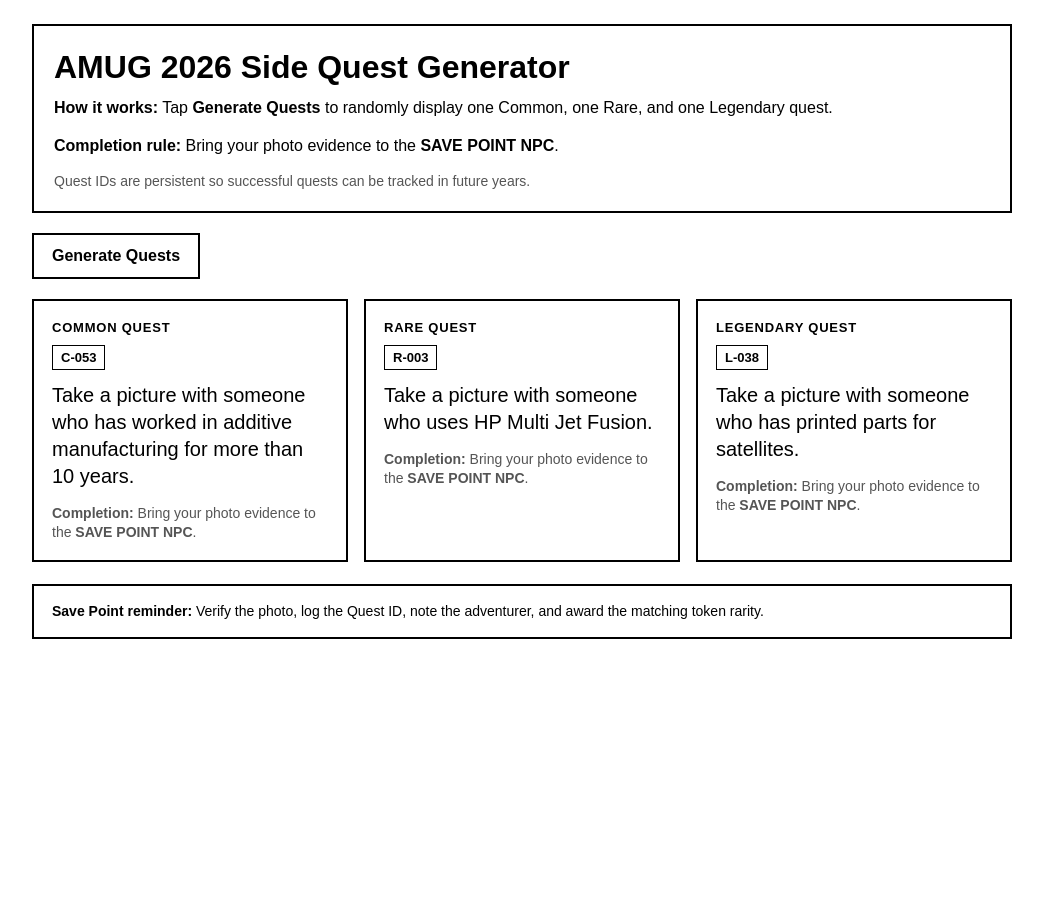
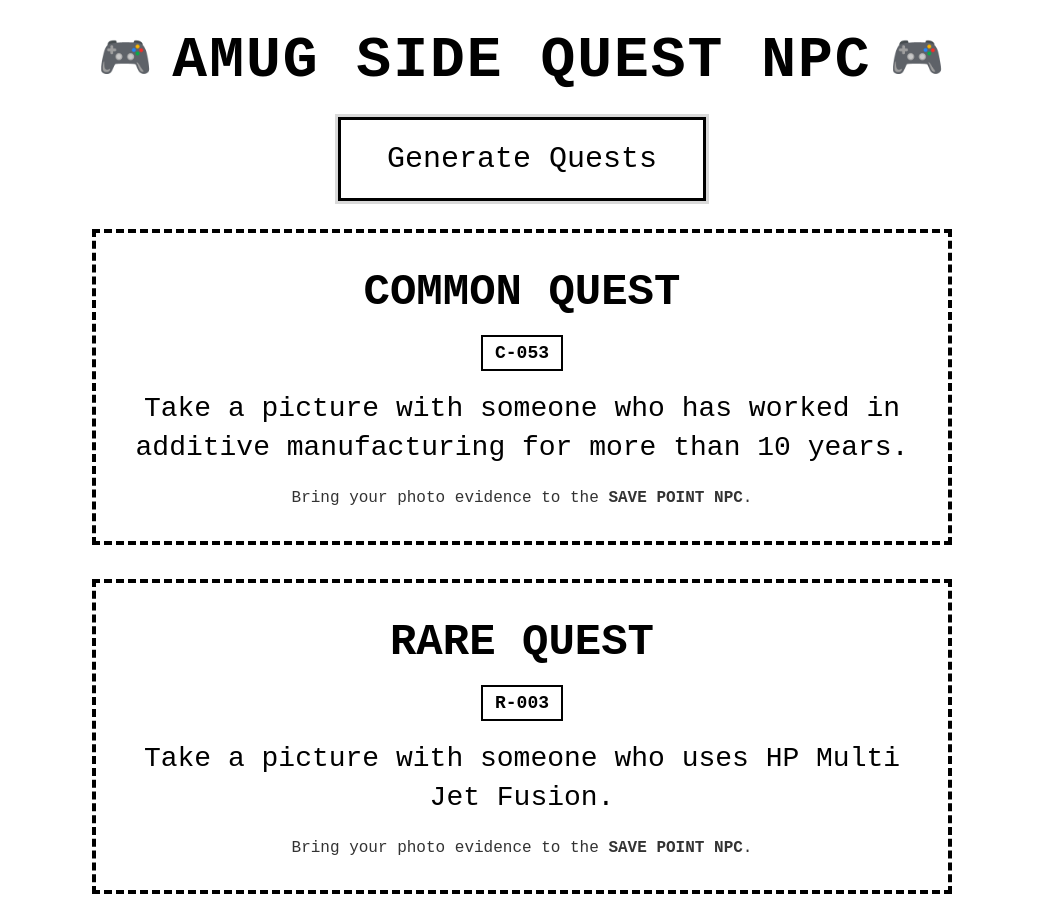
Before and after one commit to CodebountyDK/amug-side-quest, a plain HTML site: page index.html in a window 1280 px wide. Shown: the top 897 px of the page, without its empty margins (118-1161 px from the left). Before the commit the page ends 800 px from the top, so only its background shows below. Drawn offline with Linux system fonts and the light colour scheme.

Commit message:
index.html

```diff
--- a/index.html
+++ b/index.html
@@ -3,136 +3,135 @@
 <head>
   <meta charset="UTF-8" />
   <meta name="viewport" content="width=device-width, initial-scale=1.0" />
-  <title>AMUG 2026 Side Quest Generator</title>
+  <title>AMUG Side Quest NPC</title>
   <style>
     :root {
       --bg: #ffffff;
       --text: #000000;
+      --accent: #000000;
       --border: #000000;
-      --muted: #555555;
+      --panel: #ffffff;
+      --muted: #333333;
     }
 
-    * { box-sizing: border-box; }
+    * {
+      box-sizing: border-box;
+    }
 
     body {
       margin: 0;
-      padding: 24px;
-      font-family: Arial, Helvetica, sans-serif;
       background: var(--bg);
       color: var(--text);
-      line-height: 1.35;
+      font-family: "Courier New", Courier, monospace;
+      min-height: 100vh;
     }
 
     .page {
       max-width: 980px;
       margin: 0 auto;
+      padding: 20px 18px 40px;
+      text-align: center;
     }
 
-    .header {
-      border: 2px solid var(--border);
-      padding: 20px;
-      margin-bottom: 20px;
-      background: #fff;
+    .title {
+      display: flex;
+      justify-content: center;
+      align-items: center;
+      gap: 18px;
+      font-size: clamp(30px, 5vw, 58px);
+      font-weight: 700;
+      letter-spacing: 2px;
+      color: var(--accent);
+      margin: 8px 0 24px;
+      text-transform: uppercase;
     }
 
-    h1, h2, h3, p { margin-top: 0; }
-
-    h1 {
-      margin-bottom: 8px;
-      font-size: 32px;
+    .title .emoji {
+      font-size: 0.75em;
+      line-height: 1;
     }
 
-    .subtle {
-      color: var(--muted);
-      font-size: 14px;
-      margin-bottom: 0;
+    .generate-wrap {
+      margin-bottom: 28px;
     }
 
-    .controls {
-      display: flex;
-      gap: 12px;
-      flex-wrap: wrap;
-      margin-bottom: 20px;
+    .generate-btn {
+      background: var(--panel);
+      color: var(--text);
+      border: 3px solid var(--border);
+      box-shadow: 0 0 0 3px #d9d9d9;
+      padding: 22px 46px;
+      font-family: "Courier New", Courier, monospace;
+      font-size: clamp(20px, 3vw, 30px);
+      cursor: pointer;
+      min-width: 280px;
     }
 
-    button {
-      appearance: none;
-      border: 2px solid var(--border);
-      background: #fff;
-      color: var(--text);
-      padding: 12px 18px;
-      font-size: 16px;
-      font-weight: 700;
-      cursor: pointer;
-    }
-
-    button:hover {
-      background: #f5f5f5;
-    }
-
-    .quest-grid {
-      display: grid;
-      grid-template-columns: 1fr;
-      gap: 16px;
+    .generate-btn:hover {
+      background: #f3f3f3;
     }
 
     .quest-card {
-      border: 2px solid var(--border);
-      padding: 18px;
-      background: #fff;
+      border: 4px dashed var(--border);
+      padding: 34px 26px 30px;
+      margin: 0 auto 34px;
+      background: var(--panel);
+      max-width: 860px;
     }
 
     .quest-rarity {
-      font-size: 13px;
+      font-size: clamp(28px, 4vw, 44px);
       font-weight: 700;
-      letter-spacing: 0.06em;
-      margin-bottom: 8px;
       text-transform: uppercase;
+      margin-bottom: 18px;
+      color: var(--accent);
     }
 
     .quest-id {
       display: inline-block;
-      border: 1px solid var(--border);
-      padding: 3px 8px;
-      font-size: 13px;
+      border: 2px solid var(--border);
+      padding: 6px 12px;
+      margin-bottom: 18px;
+      font-size: 18px;
       font-weight: 700;
-      margin-bottom: 12px;
     }
 
     .quest-text {
-      font-size: 20px;
-      margin-bottom: 14px;
+      font-size: clamp(22px, 3vw, 28px);
+      line-height: 1.4;
+      margin-bottom: 20px;
     }
 
     .quest-note {
+      font-size: 16px;
+      line-height: 1.45;
+      color: var(--muted);
+      max-width: 680px;
+      margin: 0 auto;
+    }
+
+    .footer-note {
+      margin-top: 6px;
       font-size: 14px;
       color: var(--muted);
-      margin-bottom: 0;
-    }
-
-    .legend {
-      margin-top: 22px;
-      border: 2px solid var(--border);
-      padding: 16px 18px;
-      font-size: 14px;
-    }
-
-    @media (min-width: 900px) {
-      .quest-grid {
-        grid-template-columns: repeat(3, 1fr);
-      }
     }
 
     @media print {
       body {
-        padding: 0.35in;
+        background: #ffffff;
+        color: #000000;
       }
 
-      .controls {
+      .page {
+        max-width: none;
+        padding: 0.3in;
+      }
+
+      .generate-wrap {
         display: none;
       }
 
-      .quest-card, .header, .legend {
+      .quest-card {
         break-inside: avoid;
       }
     }
@@ -140,21 +139,20 @@
 </head>
 <body>
   <div class="page">
-    <div class="header">
-      <h1>AMUG 2026 Side Quest Generator</h1>
-      <p><strong>How it works:</strong> Tap <strong>Generate Quests</strong> to randomly display one Common, one Rare, and one Legendary quest.</p>
-      <p><strong>Completion rule:</strong> Bring your photo evidence to the <strong>SAVE POINT NPC</strong>.</p>
-      <p class="subtle">Quest IDs are persistent so successful quests can be tracked in future years.</p>
+    <div class="title">
+      <span class="emoji">🎮</span>
+      <span>AMUG SIDE QUEST NPC</span>
+      <span class="emoji">🎮</span>
     </div>
 
-    <div class="controls">
-      <button id="generateBtn" type="button">Generate Quests</button>
+    <div class="generate-wrap">
+      <button id="generateBtn" class="generate-btn" type="button">Generate Quests</button>
     </div>
 
-    <div id="questGrid" class="quest-grid"></div>
+    <div id="questContainer"></div>
 
-    <div class="legend">
-      <strong>Save Point reminder:</strong> Verify the photo, log the Quest ID, note the adventurer, and award the matching token rarity.
+    <div class="footer-note">
+      Each click generates one new Common, Rare, and Legendary quest.
     </div>
   </div>
 
@@ -323,29 +321,32 @@
       return list[Math.floor(Math.random() * list.length)];
     }
 
-    function questCard(quest, rarity) {
+    function renderCard(rarityLabel, quest) {
       return `
-        <section class="quest-card">
-          <div class="quest-rarity">${rarity} Quest</div>
+        <div class="quest-card">
+          <div class="quest-rarity">${rarityLabel}</div>
           <div class="quest-id">${quest.id}</div>
           <div class="quest-text">${quest.text}</div>
-          <p class="quest-note"><strong>Completion:</strong> Bring your photo evidence to the <strong>SAVE POINT NPC</strong>.</p>
-        </section>
+          <div class="quest-note">
+            Bring your photo evidence to the <strong>SAVE POINT NPC</strong>.
+          </div>
+        </div>
       `;
     }
 
     function generateQuests() {
-      const selectedCommon = randomQuest(common);
-      const selectedRare = randomQuest(rare);
-      const selectedLegendary = randomQuest(legendary);
+      const commonQuest = randomQuest(common);
+      const rareQuest = randomQuest(rare);
+      const legendaryQuest = randomQuest(legendary);
 
-      document.getElementById("questGrid").innerHTML =
-        questCard(selectedCommon, "Common") +
-        questCard(selectedRare, "Rare") +
-        questCard(selectedLegendary, "Legendary");
+      document.getElementById("questContainer").innerHTML =
+        renderCard("COMMON QUEST", commonQuest) +
+        renderCard("RARE QUEST", rareQuest) +
+        renderCard("LEGENDARY QUEST", legendaryQuest);
     }
 
     document.getElementById("generateBtn").addEventListener("click", generateQuests);
+
     generateQuests();
   </script>
 </body>
```
